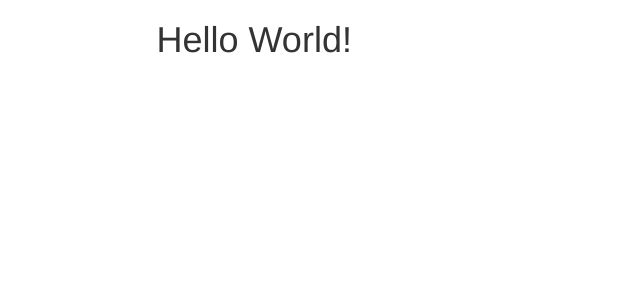
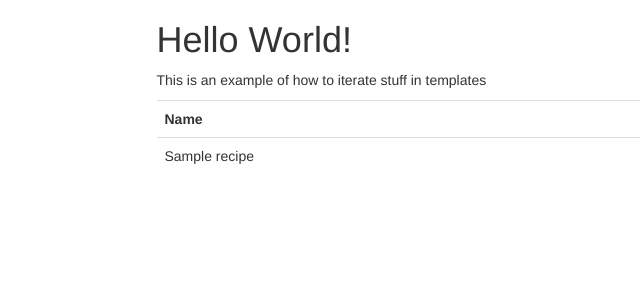
Before and after one commit to falkzach/csci323-group6-itr1, a Django app: page / in a window 1280 px wide. Shown: the top 300 px of the page, without its empty margins (11-651 px from the left). Run offline with Django 3.2, Linux system fonts and the light colour scheme; tables that the repository leaves empty hold one stand-in row (values such as "Sample post"); parts of the project's set-up code (start-up, migrations or seed data) failed here and were passed over; some libraries are stand-ins or nearby versions.

Commit message:
Simple iterative view

```diff
--- a/recipes/main/templates/index.html
+++ b/recipes/main/templates/index.html
@@ -4,6 +4,19 @@
 	<div class="row">
 		<div class="col-md-10 col-md-offset-1">
 			<h1>Hello World!</h1>
+			<p>This is an example of how to iterate stuff in templates</p>
+
+			<table class="table">
+				<tr>
+					<th>Name</th>
+				</tr>
+				{% for recipe in recipes %}
+				<tr>
+					<td>{{ recipe.name }}</td>
+				</tr>
+				{% endfor %}
+			</table>
+
 		</div>
 	</div>
 {% endblock %}
--- a/recipes/main/views.py
+++ b/recipes/main/views.py
@@ -2,6 +2,8 @@ from django.shortcuts import render
 from django.http import HttpResponse
 
 from django.views.generic.base import View
+
+from main.models import Recipe
 
 # Create your views here.
 
@@ -27,7 +29,7 @@ class RecipeCollectionView(View):
             else:
                 return HttpResponse('Would return list of recipes in ordered by category')
         else:
-            return render(request, 'index.html')
+            return render(request, 'index.html', {'recipes': Recipe.objects.all()})
 
     def post(self, request):
         '''Handles posts of new recipes from a form'''
```
